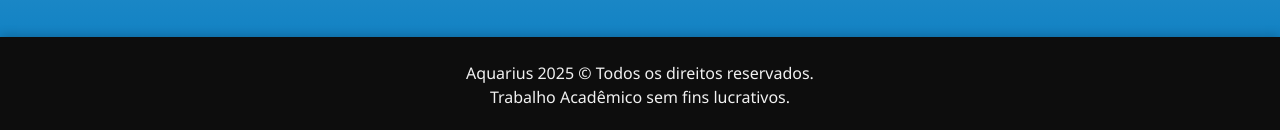
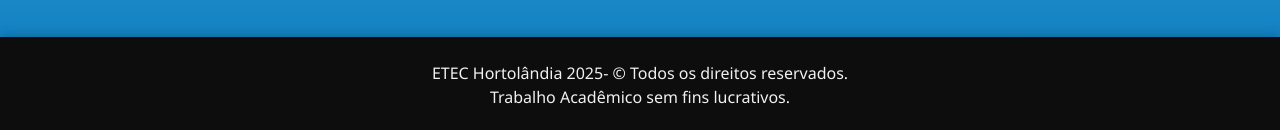
Before and after one commit to Chris-batata/Aquarius, a plain HTML site: page quiz.html in a window 1280 px wide. Shown: the part 697-827 px from the top of the page. Drawn offline with nearby package versions, Linux system fonts and the light colour scheme; files whose address does not match are found by name.

Commit message:
quiz.html

```diff
--- a/quiz.html
+++ b/quiz.html
@@ -102,7 +102,7 @@
   <!-- Copyright Start -->
   <div class="container-fluid rodape text-light py-4 wow fadeIn text-center" data-wow-delay="0.1s">
     <div class="container">
-      <p class="mb-0">Aquarius 2025 &copy; Todos os direitos reservados.<br> Trabalho Acadêmico sem fins lucrativos.</p>
+      <p class="mb-0">ETEC Hortolândia 2025- &copy; Todos os direitos reservados.<br> Trabalho Acadêmico sem fins lucrativos.</p>
     </div>
   </div>
   <!-- Copyright End -->
@@ -130,4 +130,5 @@
   <script src="js/main.js"></script>
 </body>
 
+
 </html>
```
